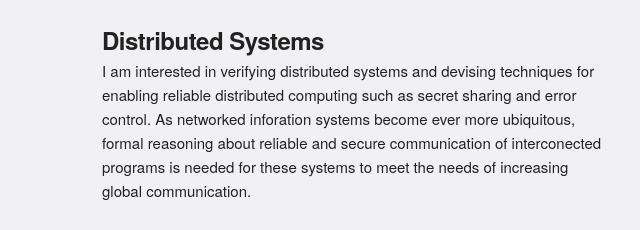
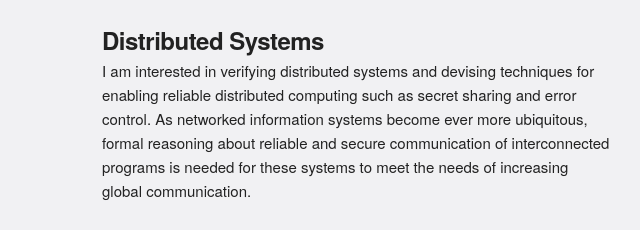
Before and after one commit to azcwagner/azcwagner.github.io, a plain HTML site: page index.html in a window 1280 px wide. Shown: the part 281-511 px from the top of the page, 442-1082 px from the left. Drawn offline with Linux system fonts and the light colour scheme.

Commit message:
Wording fix.

```diff
--- a/index.html
+++ b/index.html
@@ -51,7 +51,7 @@
 						<h5><b>Distributed Systems</b></h5>
 						<p>
 								I am interested in verifying distributed systems and devising techniques for enabling reliable distributed computing such as secret sharing and error control.
-								As networked inforation systems become ever more ubiquitous, formal reasoning about reliable and secure communication of interconected programs is needed for these systems to meet the needs of increasing global communication.
+								As networked information systems become ever more ubiquitous, formal reasoning about reliable and secure communication of interconnected programs is needed for these systems to meet the needs of increasing global communication.
 						</p>
 
                     </div>
```
